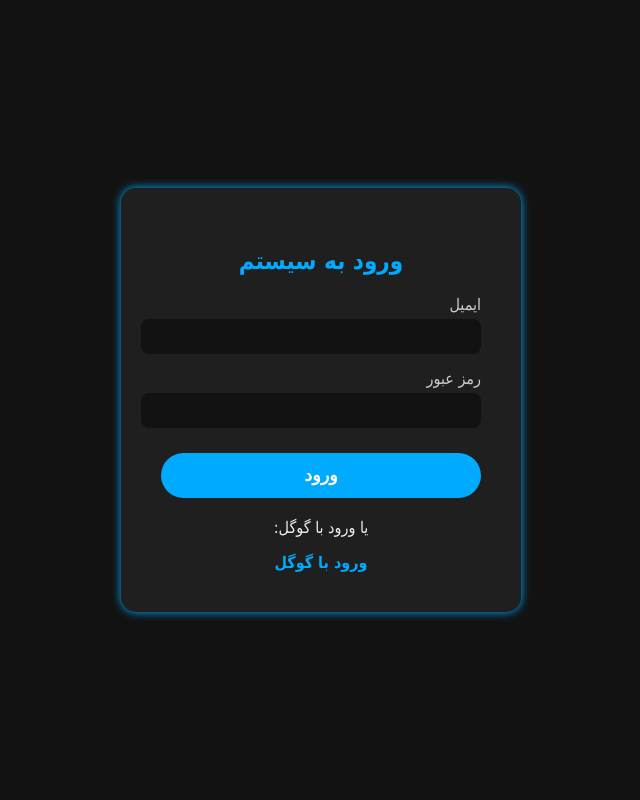
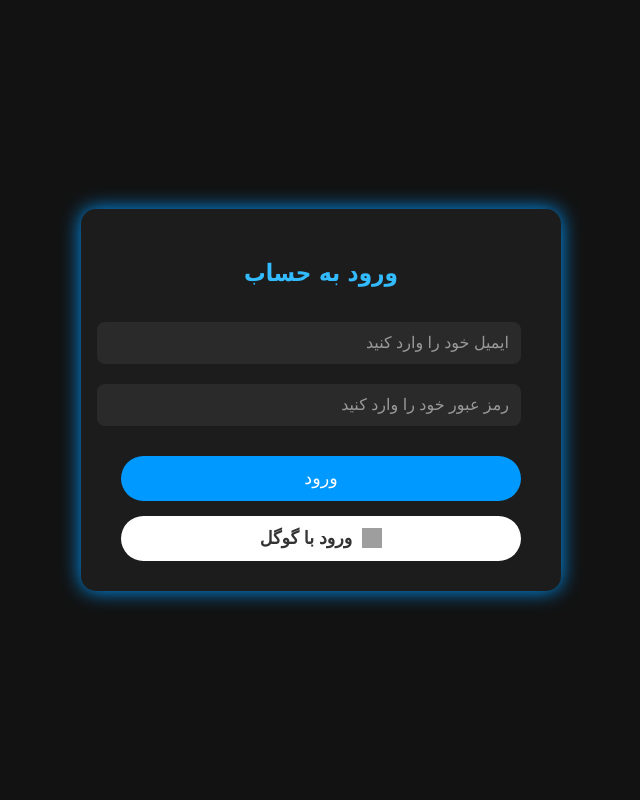
Before and after one commit to ahmadsamimrahmani427/voxir-app, a Flask app: page /login in a window 1280 px wide. Shown: the whole page, without its empty margins (319-959 px from the left). Run offline with Flask 3, Linux system fonts and the light colour scheme; grey boxes are pictures that could not be loaded.

Commit message:
Update login.html

```diff
--- a/templates/login.html
+++ b/templates/login.html
@@ -2,90 +2,92 @@
 <html lang="fa" dir="rtl">
 <head>
     <meta charset="UTF-8" />
-    <title>ورود به سیستم</title>
+    <title>ورود | اپلیکیشن تبدیل متن به صدا</title>
     <style>
         body {
             background-color: #121212;
-            color: #eee;
+            color: #e0e0e0;
             font-family: Tahoma, sans-serif;
             margin: 0;
             padding: 0;
-            direction: rtl;
             display: flex;
             justify-content: center;
             align-items: center;
             height: 100vh;
         }
-        .login-container {
-            background-color: #1f1f1f;
-            padding: 40px;
+        .login-box {
+            background-color: #1c1c1c;
+            padding: 30px 40px;
             border-radius: 15px;
-            box-shadow: 0 0 10px #0af;
-            width: 320px;
+            box-shadow: 0 0 20px #0099ff;
+            width: 100%;
+            max-width: 400px;
+            text-align: center;
         }
         h2 {
-            margin-bottom: 20px;
-            color: #0af;
-            text-align: center;
+            margin-bottom: 25px;
+            color: #33bbff;
         }
-        label {
-            display: block;
-            margin-top: 15px;
-            margin-bottom: 5px;
-            color: #ccc;
-        }
-        input[type="email"], input[type="password"] {
+        input[type="email"],
+        input[type="password"] {
             width: 100%;
-            padding: 10px;
+            padding: 12px;
+            margin: 10px 0;
             border: none;
             border-radius: 8px;
-            background-color: #121212;
-            color: #eee;
+            background-color: #2a2a2a;
+            color: #e0e0e0;
+            font-size: 1em;
+        }
+        input::placeholder {
+            color: #999;
         }
         button {
-            margin-top: 25px;
-            width: 100%;
-            background-color: #0af;
+            background-color: #0099ff;
+            color: white;
             border: none;
             padding: 12px;
-            color: white;
-            font-weight: bold;
-            font-size: 1.1em;
             border-radius: 40px;
             cursor: pointer;
+            font-size: 1.1em;
+            margin-top: 20px;
+            width: 100%;
             transition: background-color 0.3s ease;
         }
         button:hover {
-            background-color: #08a;
+            background-color: #007acc;
         }
-        .google-login {
-            margin-top: 20px;
-            text-align: center;
-        }
-        .google-login a {
-            color: #0af;
-            text-decoration: none;
+        .google-btn {
+            margin-top: 15px;
+            background-color: #ffffff;
+            color: #333;
+            display: flex;
+            align-items: center;
+            justify-content: center;
+            gap: 10px;
             font-weight: bold;
         }
-        .google-login a:hover {
-            text-decoration: underline;
+        .google-icon {
+            height: 20px;
+            width: 20px;
         }
     </style>
 </head>
 <body>
-    <div class="login-container">
-        <h2>ورود به سیستم</h2>
+    <div class="login-box">
+        <h2>ورود به حساب</h2>
         <form method="POST" action="{{ url_for('login') }}">
-            <label for="email">ایمیل</label>
-            <input type="email" id="email" name="email" required />
-            <label for="password">رمز عبور</label>
-            <input type="password" id="password" name="password" required />
+            <input type="email" name="email" placeholder="ایمیل خود را وارد کنید" required />
+            <input type="password" name="password" placeholder="رمز عبور خود را وارد کنید" required />
             <button type="submit">ورود</button>
         </form>
-        <div class="google-login">
-            <p>یا ورود با گوگل:</p>
-            <a href="{{ url_for('google.login') }}">ورود با گوگل</a>
-        </div>
+
+        <form action="{{ url_for('google.login') }}" method="GET">
+            <button type="submit" class="google-btn">
+                <img class="google-icon" src="https://upload.wikimedia.org/wikipedia/commons/5/53/Google_%22G%22_Logo.svg" alt="Google" />
+                ورود با گوگل
+            </button>
+        </form>
     </div>
 </body>
 </html>
```
